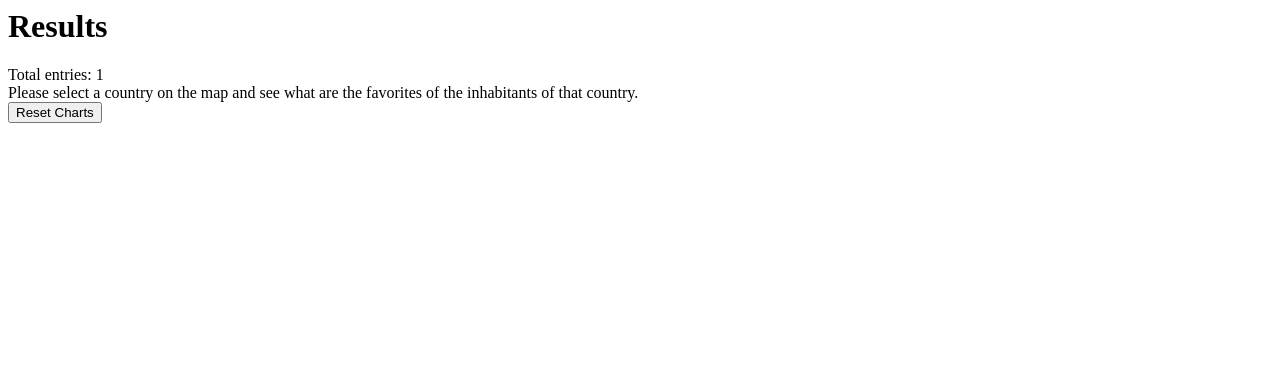
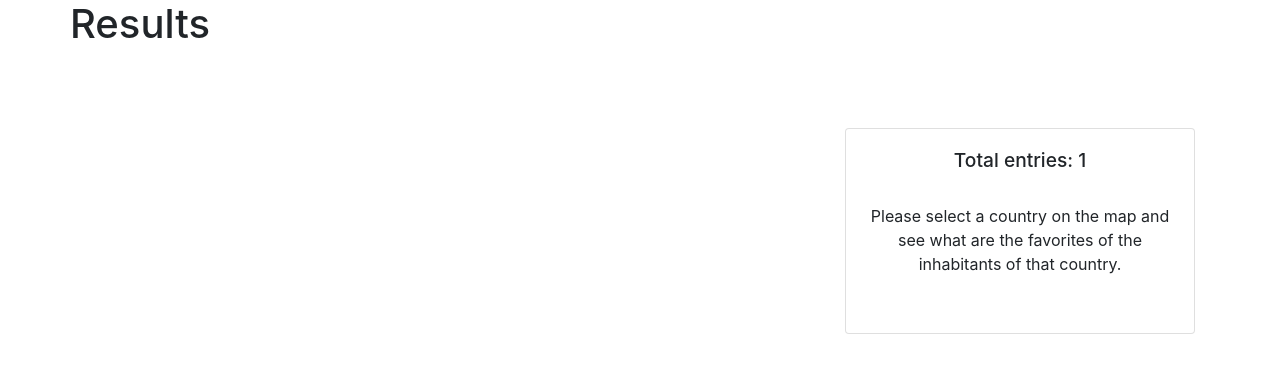
Before and after one commit to emmituuk/Project, a Flask app: template templates/result.html in a window 1280 px wide. Shown: the top 373 px of the page. Run offline with Flask 3, Linux system fonts and the light colour scheme; the template is opened without the code that fills it: most values are stand-ins (such as "Sample title", 1, 10 or a date in 2020); parts of the project's set-up code (start-up, migrations or seed data) failed here and were passed over; some libraries are stand-ins or nearby versions.

Commit message:
button styles, improving look of the result page

```diff
--- a/app.py
+++ b/app.py
@@ -263,7 +263,8 @@ def result():
         z=[row[1] for row in result],
         locationmode="country names",
         colorscale=custom_colorscale,
-        colorbar=dict(title="Number of People"),
+        colorbar_title="Number of Entries",
+        colorbar=dict(x=-0.2, y=0.54),
         text=[row[0] for row in result],
         hoverinfo="text",
     )
--- /dev/null
+++ b/static/styles.css
@@ -0,0 +1,35 @@
+/* style for each button */
+.custom-button {
+    background-color: #4593a5;
+    color: #fff;
+    padding: 10px 20px;
+    border: none;
+    border-radius: 5px;
+    cursor: pointer;
+  }
+  .custom-button:focus{
+    background-color: #4593a5;
+    color: #fff;
+    outline: none;
+    box-shadow: 0 0 0 0.2rem rgba(69, 147, 165, 0.5);
+  }
+  .custom-button:active {
+    background-color: #285660;
+    color: #fff;
+    outline: none;
+    box-shadow: 0 0 0 0.2rem rgba(69, 147, 165, 0.5);
+  }
+  .custom-button:hover {
+    background-color: #285660;
+    color: #fff;
+  }
+
+  /* Style for result.html card */
+  .card-custom {
+    height: 80%;
+  }
+  @media (max-width: 576px) {
+    .card-custom {
+      height: auto;
+    }
+  }
--- a/templates/add.html
+++ b/templates/add.html
@@ -4,6 +4,10 @@
     <link
       rel="stylesheet"
       href="https://stackpath.bootstrapcdn.com/bootstrap/4.5.0/css/bootstrap.min.css"
+    />
+    <link
+      rel="stylesheet"
+      href="{{ url_for('static', filename='styles.css') }}"
     />
     <script src="https://cdnjs.cloudflare.com/ajax/libs/dompurify/2.3.3/purify.min.js"></script>
   </head>
@@ -142,7 +146,7 @@
           </div>
           <br />
           <div class="text-center">
-            <button type="submit" class="btn btn-primary" value="Send">
+            <button type="submit" class="custom-button" value="Send">
               Submit form
             </button>
           </div>
--- a/templates/result.html
+++ b/templates/result.html
@@ -2,21 +2,50 @@
   <head>
     <title>Result</title>
     <script src="https://cdn.plot.ly/plotly-latest.min.js"></script>
+    <link
+      rel="stylesheet"
+      href="https://stackpath.bootstrapcdn.com/bootstrap/4.5.0/css/bootstrap.min.css"
+    />
+    <link
+    rel="stylesheet"
+    href="{{ url_for('static', filename='styles.css') }}"
+  />
   </head>
   <body>
-    <h1>Results</h1>
-    <div>Total entries: {{ total_entries }}</div>
-    <div>
-      Please select a country on the map and see what are the favorites of the inhabitants of that country. <br>
+    <div class="container">
+      <div class="row text-center">
+        <h1>Results</h1>
+      </div>
+      <div class="row">
+        <div class="col-12 col-md-8">
+          <div id="choropleth-map" class="chart"></div>
+        </div>
+        <div class="col-6 col-md-4">
+          <br><br><br>
+          <div class="card card-custom text-center" style="padding: 20px;">
+            <h1 style="font-size: larger;">Total entries: {{ total_entries }}</h1>
+            <br>
+            <p style="font-size: medium;">
+              Please select a country on the map and see what are the favorites of the inhabitants of that country.
+            </p>
+            <div id="clicked_country_result" style="display: none;">
+              You selected: <b><span id="clicked_country"></span></b><br>
+              Total entries of the selected country: <b><span id="clicked_country_entries"></span></b>
+              <br><br>
+              <button type="button" onclick="resetCharts() " class="custom-button">Reset Charts</button>
+            </div>
+          </div>
+        </div>
+      </div>
+      <div class="row">
+        <div class="col-6">
+          <div id="bar-graph-country" class="chart"></div>
+        </div>
+        <div class="col-6">
+          <div id="bar-graph-animal" class="chart"></div>
+        </div>
+      </div>
     </div>
-    <div id="clicked_country_result" style="display: none;">
-      You selected: <span id="clicked_country"></span><br>
-      Total entries of the selected country: <span id="clicked_country_entries"></span><br>
-    </div>
-    <button onclick="resetCharts()">Reset Charts</button>
-    <div id="choropleth-map" class="chart"></div>
-    <div id="bar-graph-country" class="chart"></div>
-    <div id="bar-graph-animal" class="chart"></div>
   </body>
 
   <script type="text/javascript">
```
